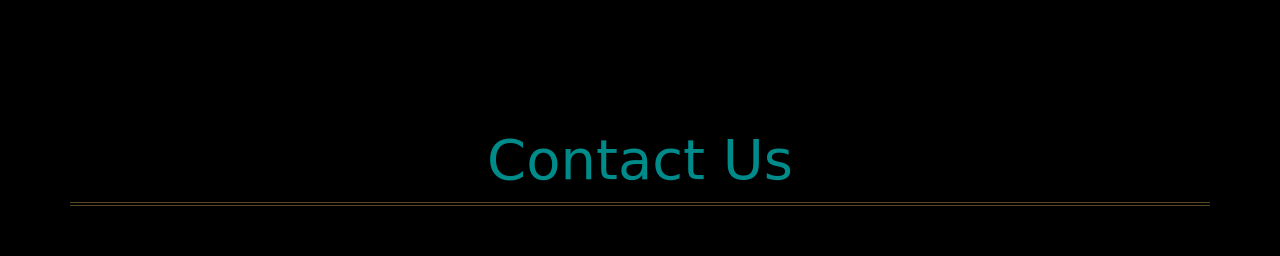
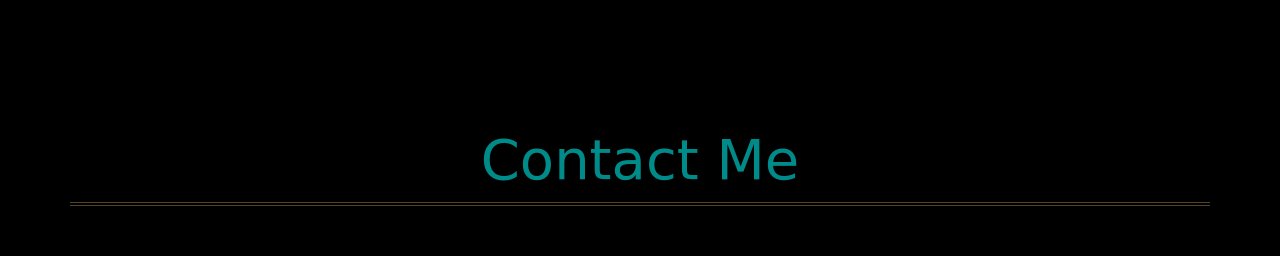
Before and after one commit to midhun-p/info, a plain HTML site: page index.html in a window 1280 px wide. Shown: the part 3260-3516 px from the top of the page. Drawn offline with Linux system fonts and the light colour scheme; grey boxes are pictures that could not be loaded; a web font is replaced by a local one.

```diff
--- a/index.html
+++ b/index.html
@@ -305,7 +305,7 @@ License URL: http://creativecommons.org/licenses/by/3.0/
 	<!--contact -->
 	<div class="welcome contact" id="contact">
 		<div class="container">
-			<h3 class="title">Contact Us</h3>
+			<h3 class="title">Contact Me</h3>
 			<div class="contact-row">
 				<div class="col-md-6 contact-left">
 					<iframe src="https://www.google.com/maps/embed?pb=!1m18!1m12!1m3!1d31311.427177840553!2d76.21638377584866!3d11.192933640529882!2m3!1f0!2f0!3f0!3m2!1i1024!2i768!4f13.1!3m3!1m2!1s0x3ba6307b4f0bbfdd%3A0x12f9be7a7c6c9985!2sWandoor%2C%20Kerala%20679328!5e0!3m2!1sen!2sin!4v1599821335374!5m2!1sen!2sin"></iframe>
```
